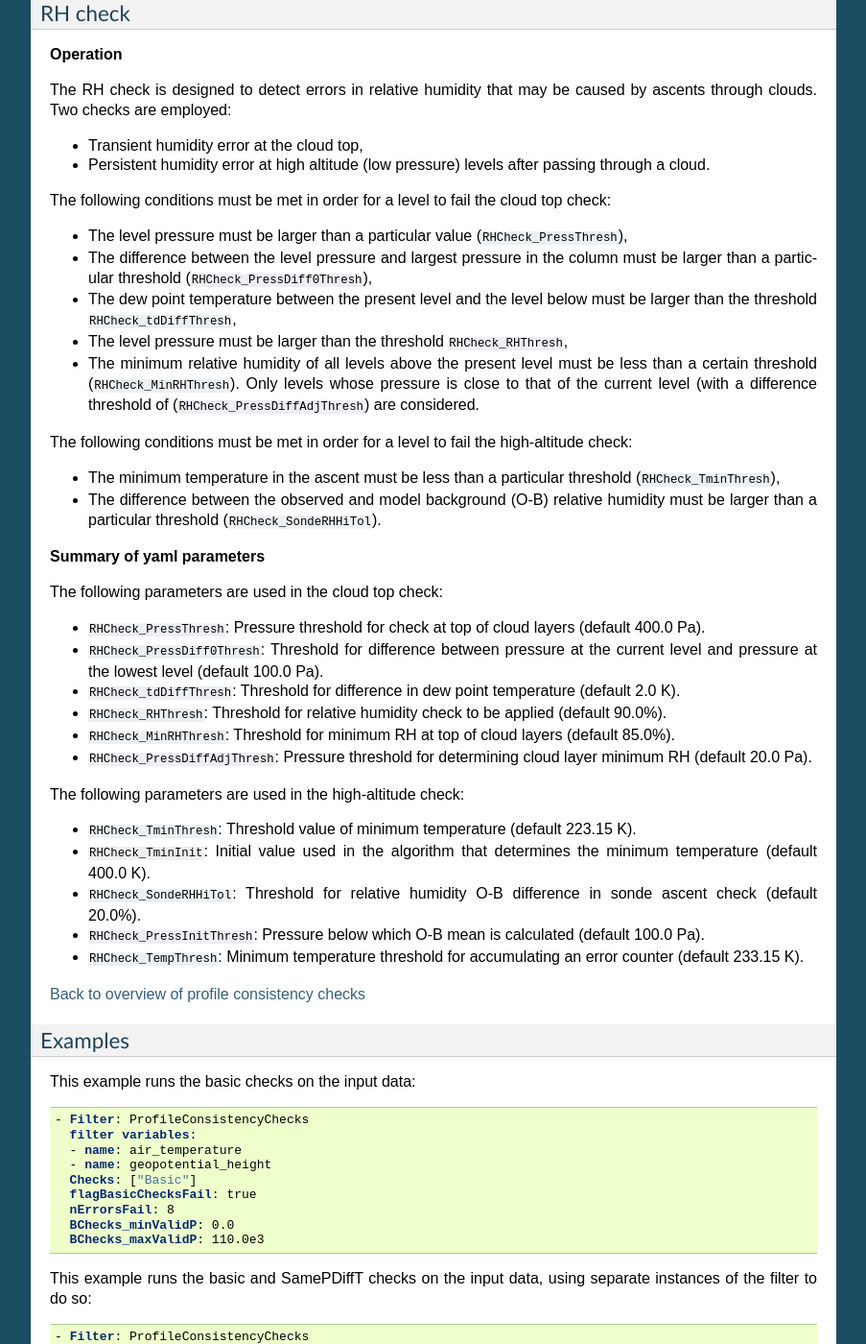
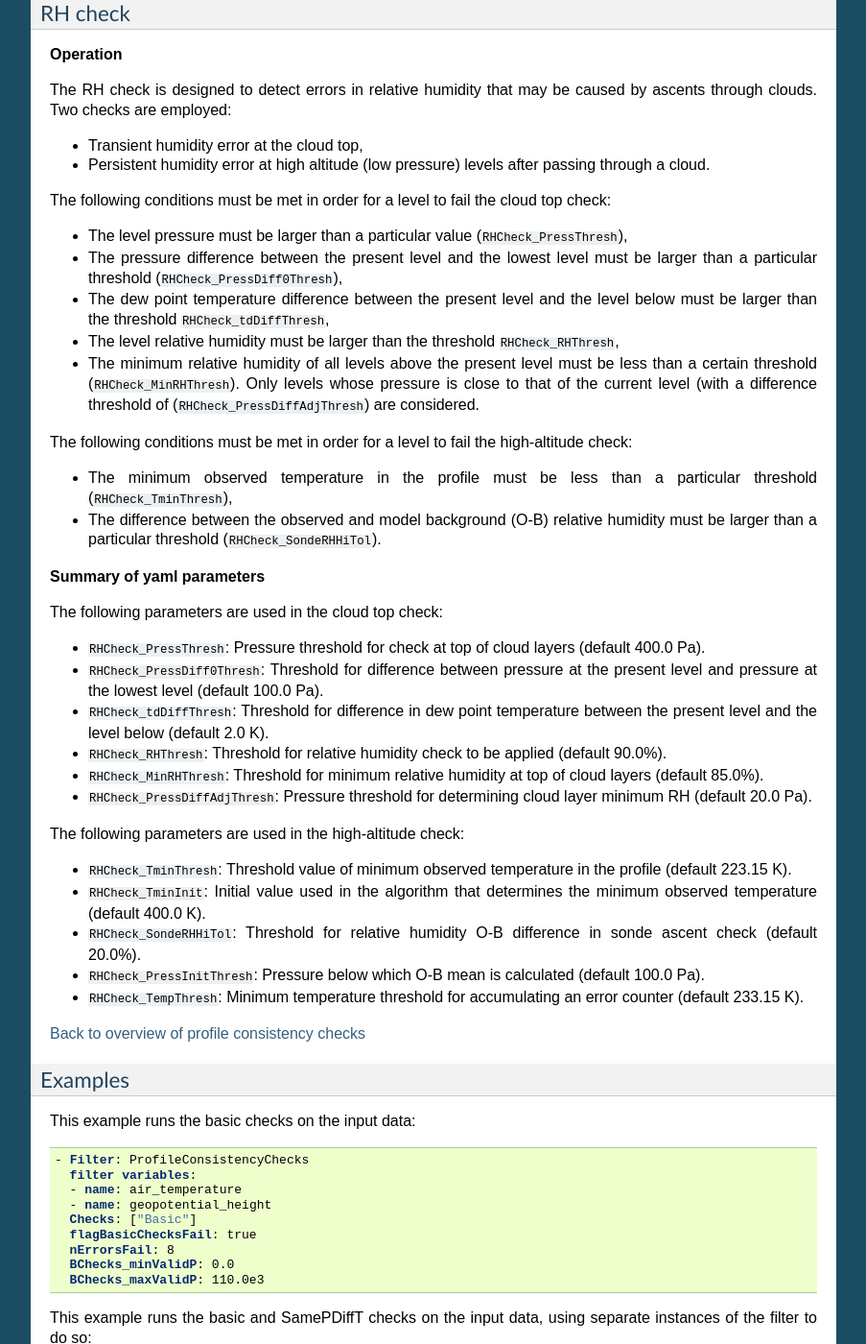
Before and after one commit to JCSDA/jedi-docs, a Sphinx documentation site: the page built from docs/jedi-components/ufo/qcfilters.rst, in a window 1280 px wide and 1400 px high, scrolled down 15015 px. Shown: the whole window at 96% size, without its empty margins (198-1101 px from the left). Built offline with Sphinx 7.4.7, drawn with Linux system fonts in a browser that asks for light colours; some of the changed text lies outside the part shown.

Commit message:
RH check corrections

```diff
--- a/docs/jedi-components/ufo/qcfilters.rst
+++ b/docs/jedi-components/ufo/qcfilters.rst
@@ -869,18 +869,18 @@ The following conditions must be met in order for a level to fail the cloud top
 
 - The level pressure must be larger than a particular value (\ :code:`RHCheck_PressThresh`),
 
-- The difference between the level pressure and largest pressure in the column must be larger than a particular threshold (\ :code:`RHCheck_PressDiff0Thresh`),
+- The pressure difference between the present level and the lowest level must be larger than a particular threshold (\ :code:`RHCheck_PressDiff0Thresh`),
 
-- The dew point temperature between the present level and the level below must be larger than the threshold :code:`RHCheck_tdDiffThresh`,
+- The dew point temperature difference between the present level and the level below must be larger than the threshold :code:`RHCheck_tdDiffThresh`,
 
-- The level pressure must be larger than the threshold :code:`RHCheck_RHThresh`,
+- The level relative humidity must be larger than the threshold :code:`RHCheck_RHThresh`,
 
 - The minimum relative humidity of all levels above the present level must be less than a certain threshold (\ :code:`RHCheck_MinRHThresh`).
   Only levels whose pressure is close to that of the current level (with a difference threshold of (\ :code:`RHCheck_PressDiffAdjThresh`) are considered.
 
 The following conditions must be met in order for a level to fail the high-altitude check:
 
-- The minimum temperature in the ascent must be less than a particular threshold (\ :code:`RHCheck_TminThresh`),
+- The minimum observed temperature in the profile must be less than a particular threshold (\ :code:`RHCheck_TminThresh`),
 
 - The difference between the observed and model background (O-B) relative humidity must be larger than a particular threshold (\ :code:`RHCheck_SondeRHHiTol`).
 
@@ -890,21 +890,21 @@ The following parameters are used in the cloud top check:
 
 - :code:`RHCheck_PressThresh`: Pressure threshold for check at top of cloud layers (default 400.0 Pa).
 
-- :code:`RHCheck_PressDiff0Thresh`: Threshold for difference between pressure at the current level and pressure at the lowest level (default 100.0 Pa).
+- :code:`RHCheck_PressDiff0Thresh`: Threshold for difference between pressure at the present level and pressure at the lowest level (default 100.0 Pa).
 
-- :code:`RHCheck_tdDiffThresh`: Threshold for difference in dew point temperature (default 2.0 K).
+- :code:`RHCheck_tdDiffThresh`: Threshold for difference in dew point temperature between the present level and the level below (default 2.0 K).
 
 - :code:`RHCheck_RHThresh`: Threshold for relative humidity check to be applied (default 90.0%).
 
-- :code:`RHCheck_MinRHThresh`: Threshold for minimum RH at top of cloud layers (default 85.0%).
+- :code:`RHCheck_MinRHThresh`: Threshold for minimum relative humidity at top of cloud layers (default 85.0%).
 
 - :code:`RHCheck_PressDiffAdjThresh`: Pressure threshold for determining cloud layer minimum RH (default 20.0 Pa).
 
 The following parameters are used in the high-altitude check:
 
-- :code:`RHCheck_TminThresh`: Threshold value of minimum temperature (default 223.15 K).
+- :code:`RHCheck_TminThresh`: Threshold value of minimum observed temperature in the profile (default 223.15 K).
 
-- :code:`RHCheck_TminInit`: Initial value used in the algorithm that determines the minimum temperature (default 400.0 K).
+- :code:`RHCheck_TminInit`: Initial value used in the algorithm that determines the minimum observed temperature (default 400.0 K).
 
 - :code:`RHCheck_SondeRHHiTol`: Threshold for relative humidity O-B difference in sonde ascent check (default 20.0%).
 
```
Also changed, not shown: other parts of docs/jedi-components/ufo/qcfilters.rst (+1 -1 lines).
